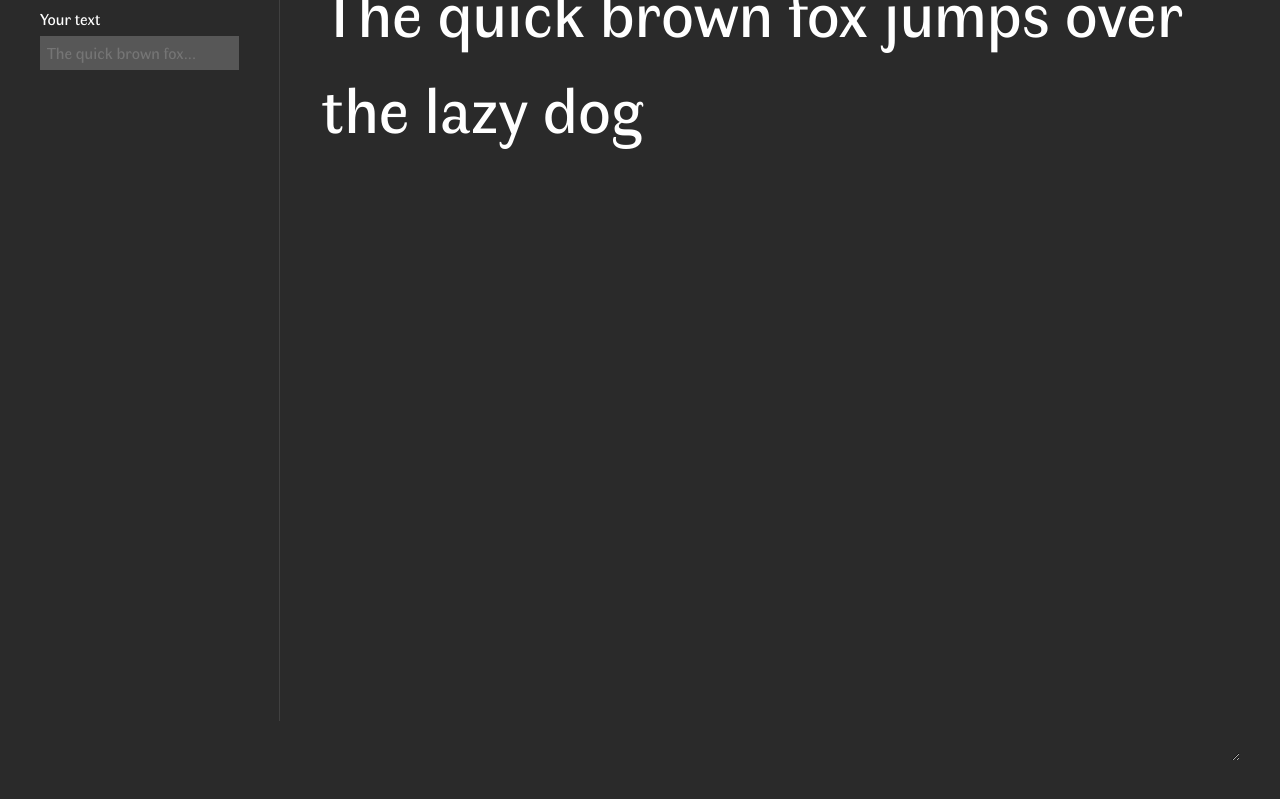
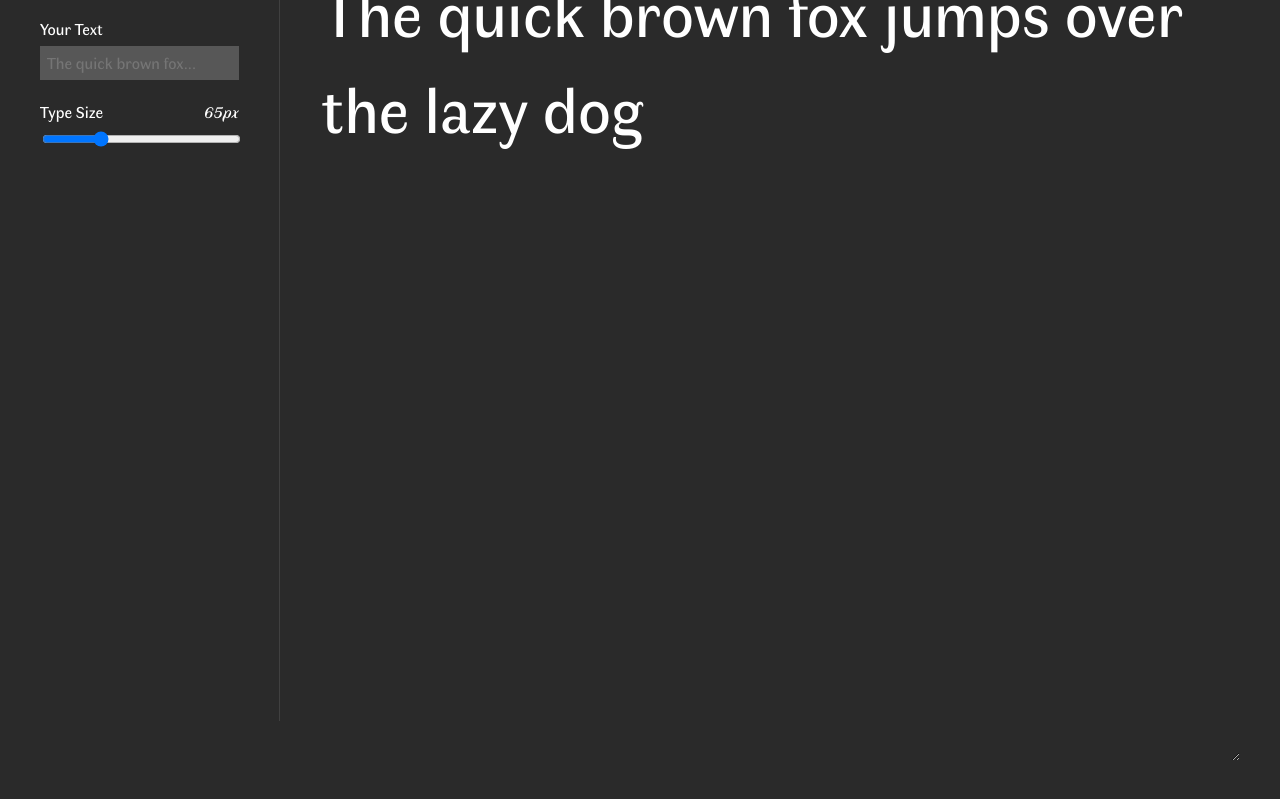
Before and after one commit to jakelmills/typechecker, a plain HTML site: page index.html in a window 1280 px wide. Shown: the part 79-878 px from the top of the page. Drawn offline with Linux system fonts and the light colour scheme.

Commit message:
added functionality to change font size of text via range slider

```diff
--- a/index.html
+++ b/index.html
@@ -12,8 +12,12 @@
     <section class="options">
       <h1>Type Checker</h1>
       <div class="option">
-        <label for="">Your text</label>
+        <label for="">Your Text</label>
         <input type="text" name="sentence" placeholder="The quick brown fox...">
+      </div>
+      <div class="option">
+        <label>Type Size <span class="typesize-output">65px</span></label>
+        <input type="range" name="typesize" min="12" max="200" value="64">
       </div>
     </section>
 
--- a/style.css
+++ b/style.css
@@ -24,7 +24,7 @@ h1 {
 }
 
 div.option {
-  margin-top: 10px;
+  margin-top: 20px;
 }
 
 label {
@@ -41,6 +41,15 @@ input[type="text"]{
   padding: 5px 7px;
 }
 
+label span {
+  float: right;
+  font-style: italic;
+}
+
+input[type="range"] {
+  width: 100%;
+}
+
 textarea.output {
   font-size: 64px;
   width: 100%;
--- a/typechecker.js
+++ b/typechecker.js
@@ -1,4 +1,6 @@
 const sentenceTag = document.querySelector(`input[type="text"]`)
+const typesizeTag = document.querySelector(`input[name="typesize"]`)
+const typesizeOutput = document.querySelector('span.typesize-output')
 const outputTag = document.querySelector("textarea.output")
 const originalText = outputTag.value
 
@@ -21,5 +23,12 @@ outputTag.addEventListener('keyup', function(){
   } else {
     sentenceTag.value = originalText
   }
+})
 
+//when type size slider is changed update the text next to it
+//and update output text size
+
+typesizeTag.addEventListener('input', function(){
+  outputTag.style.fontSize = this.value + "px"
+  typesizeOutput.innerHTML = this.value + "px"
 })
```
